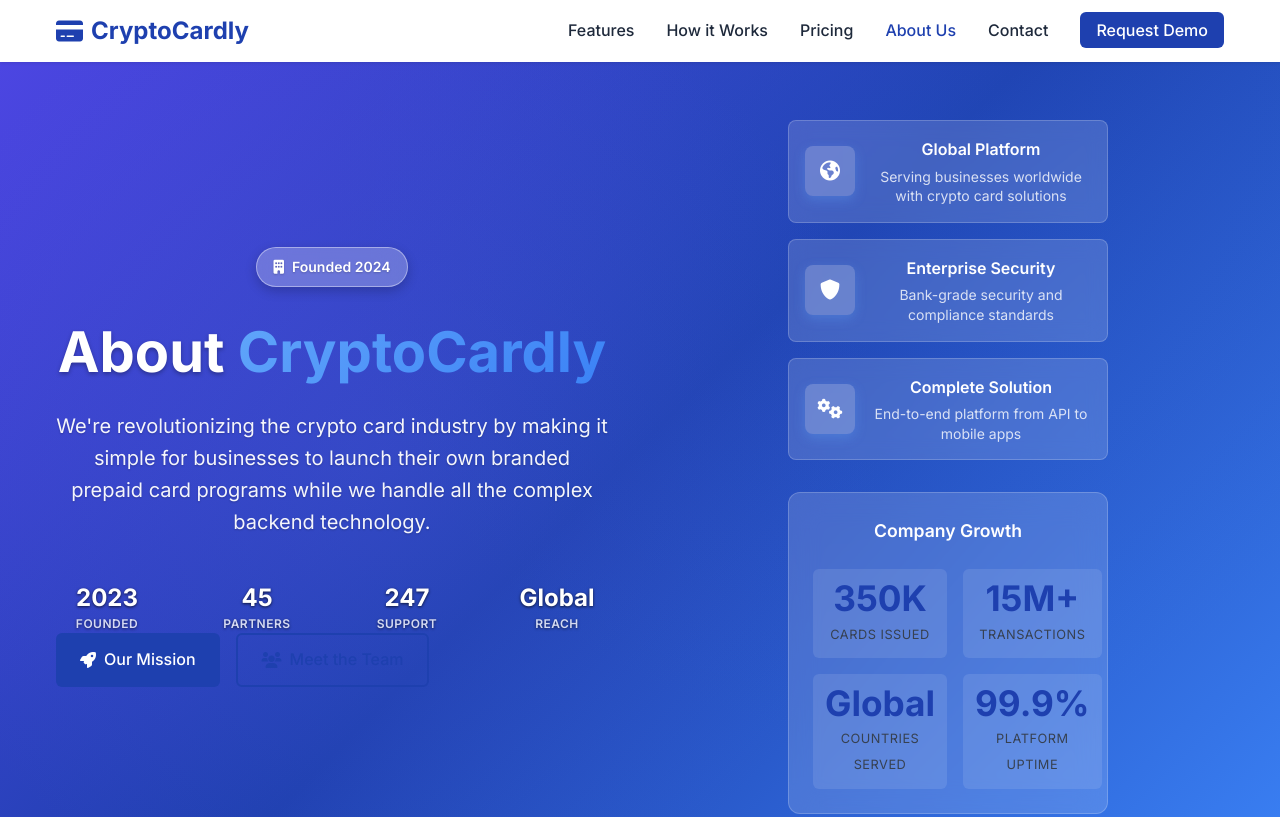
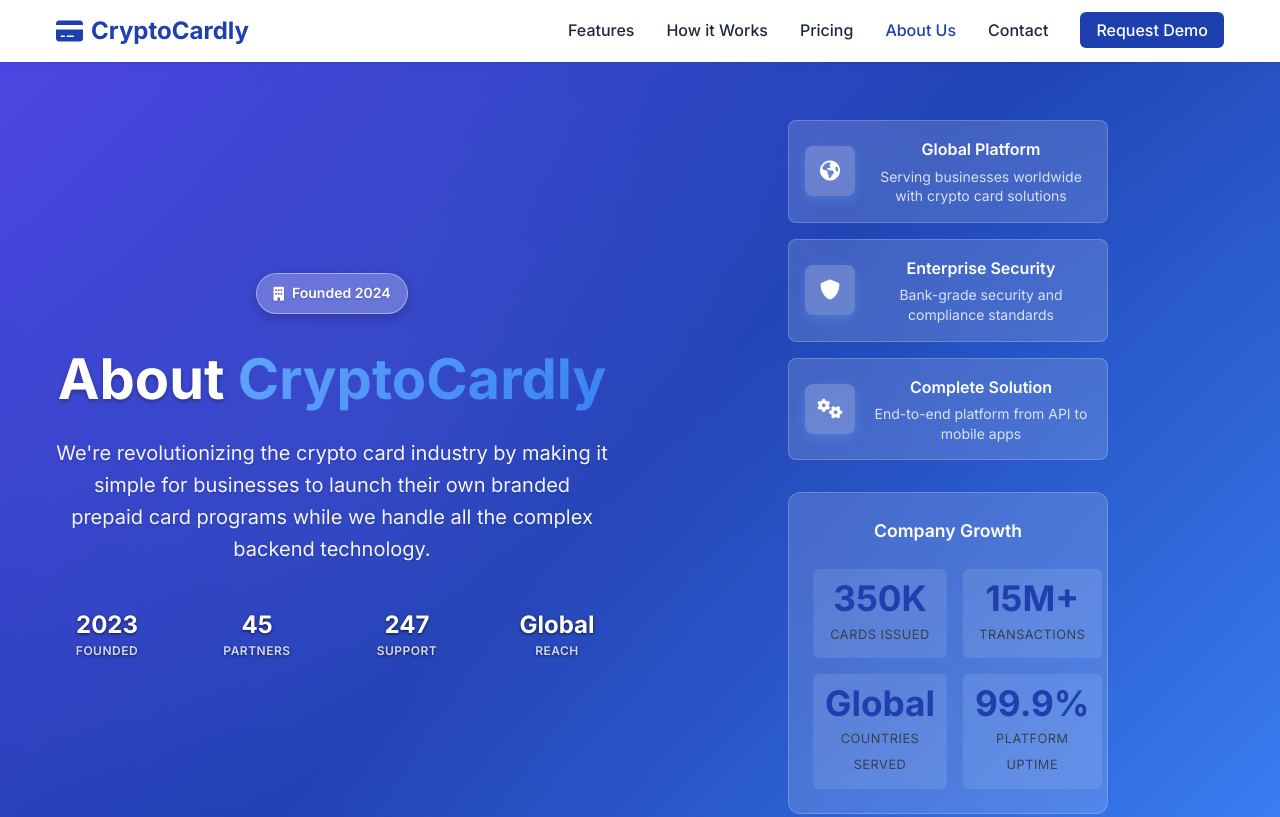
Before and after one commit to dotlabssuresh/cryptocardly, a plain HTML site: page about.html in a window 1280 px wide. Shown: the top 817 px of the page. Drawn offline with Linux system fonts and the light colour scheme.

Commit message:
COMPLETE REMOVAL: Remove 'Our Mission' and 'Meet the Team' buttons from about page hero section - no more button duplicates

```diff
--- a/about.html
+++ b/about.html
@@ -82,16 +82,7 @@
                             <div class="stat-label">Reach</div>
                         </div>
                     </div>
-                    <div class="hero-buttons">
-                        <a href="#mission-vision" class="btn btn-primary">
-                            <i class="fas fa-rocket"></i>
-                            Our Mission
-                        </a>
-                        <a href="#team" class="btn btn-secondary">
-                            <i class="fas fa-users"></i>
-                            Meet the Team
-                        </a>
-                    </div>
+
                 </div>
                 <div class="hero-visual">
                     <div class="company-showcase">
```
